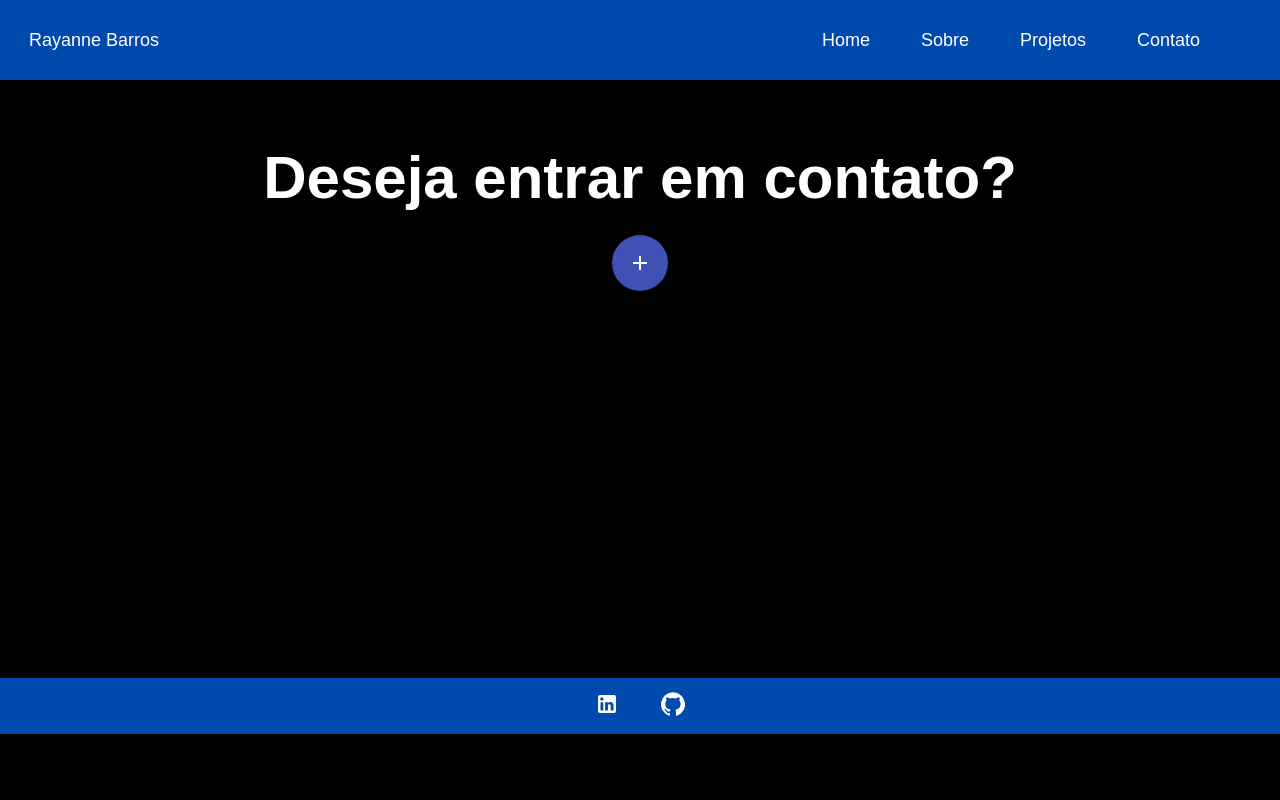
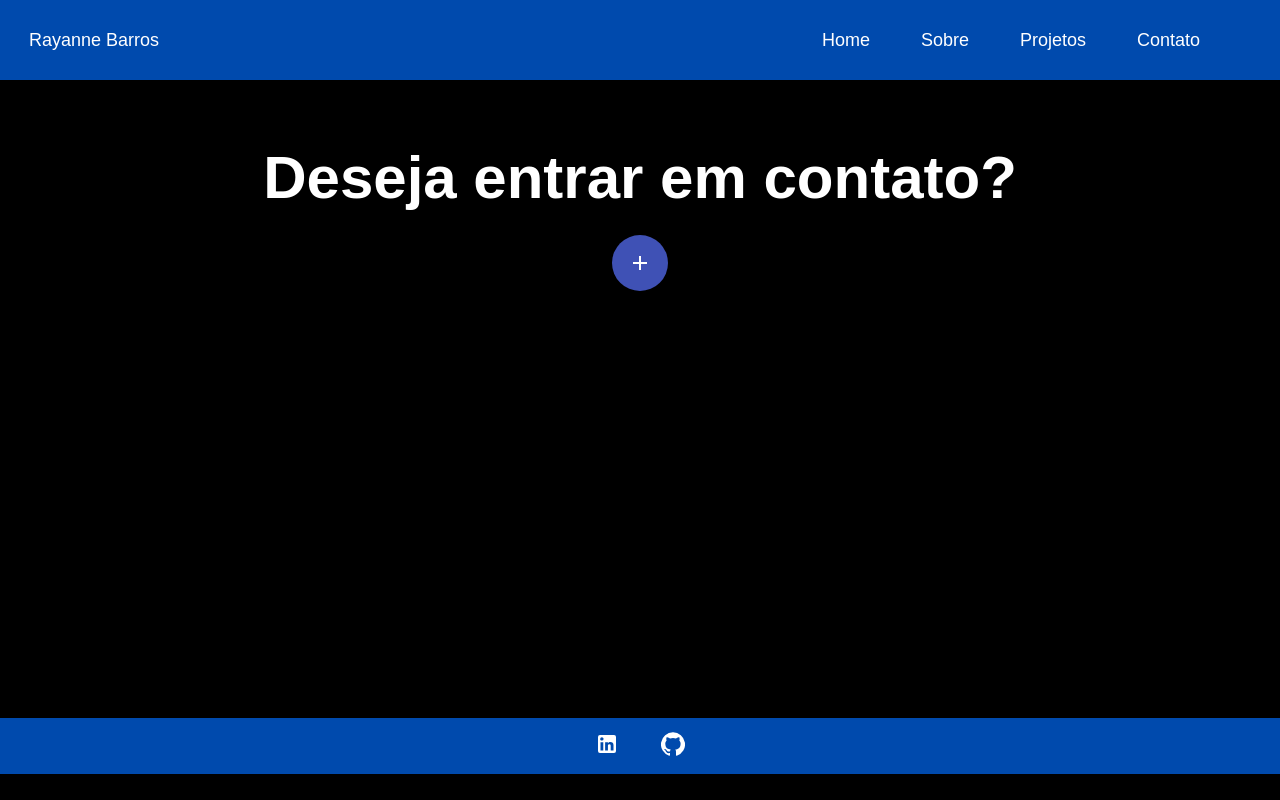
Before and after one commit to rayanne-barros/rayanne_barros_BootcampFrontendAlura, a Next.js app: page /contato in a window 1280 px wide. Built offline with nearby package versions, Linux system fonts and the light colour scheme; a web font is replaced by a local one.

Commit message:
Ajustando o footer

```diff
--- a/src/components/screens/contato/index.js
+++ b/src/components/screens/contato/index.js
@@ -10,7 +10,7 @@ export default function Contato() {
   return (
     <>
       <Box
-        minHeight="75vh"
+        minHeight="80vh"
         marginTop={{
           xs: '40px',
           md: '70px',
```
